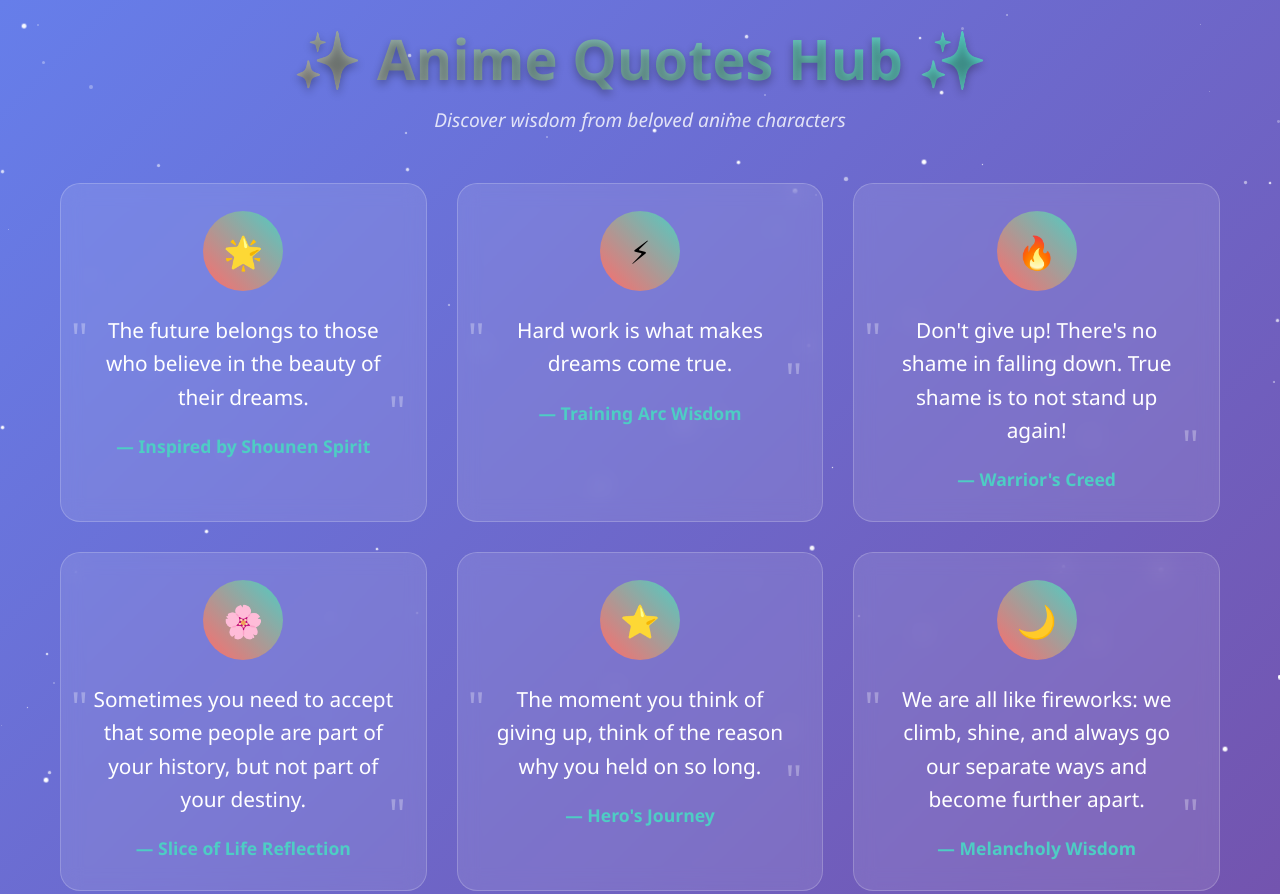
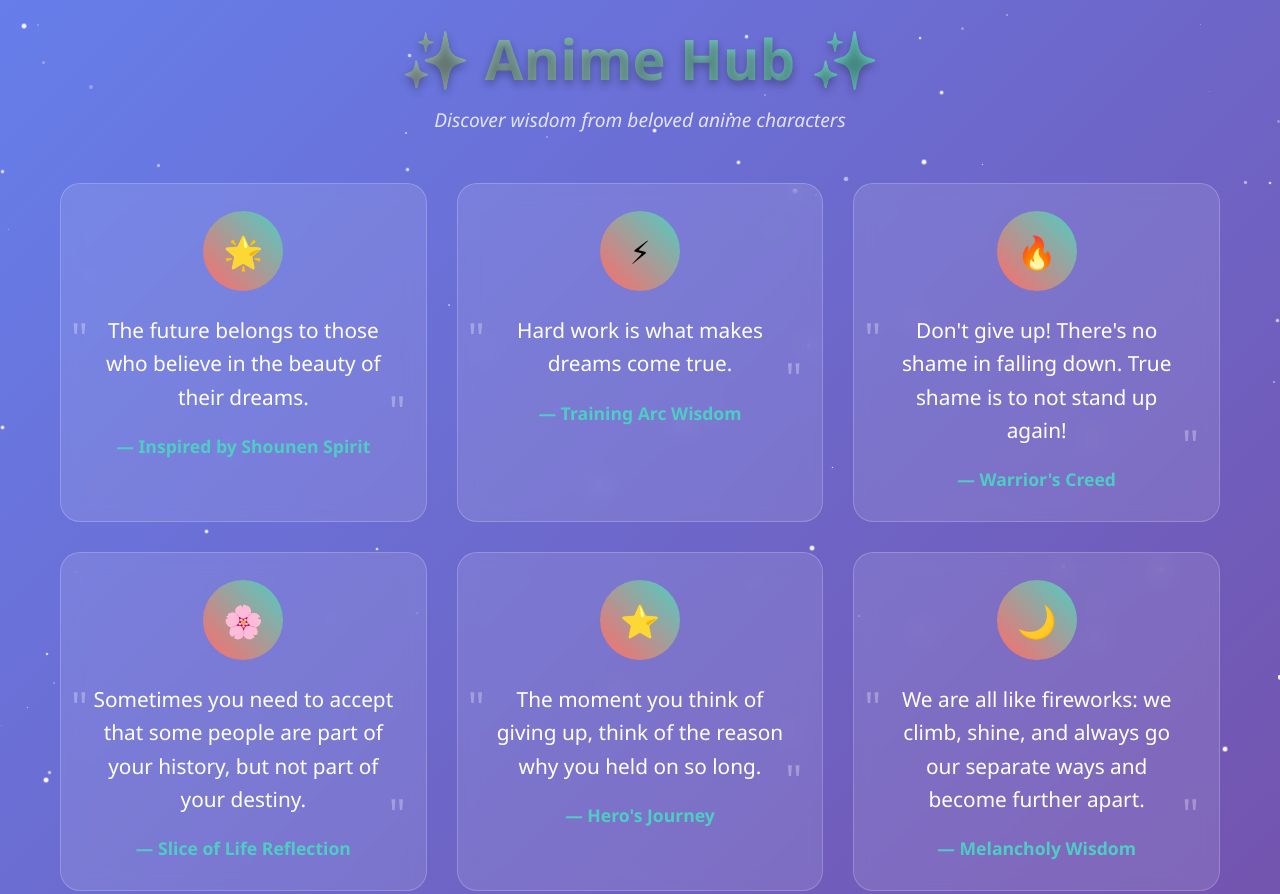
Before and after one commit to puviyarasu12/secePE, a plain HTML site: page index.html in a window 1280 px wide. Shown: the top 894 px of the page. Drawn offline with Linux system fonts and the light colour scheme.

Commit message:
Update index.html

```diff
--- a/index.html
+++ b/index.html
@@ -255,7 +255,7 @@
 
     <div class="container">
         <div class="header">
-            <h1>✨ Anime Quotes Hub ✨</h1>
+            <h1>✨ Anime Hub ✨</h1>
             <p class="subtitle">Discover wisdom from beloved anime characters</p>
         </div>
 
```
